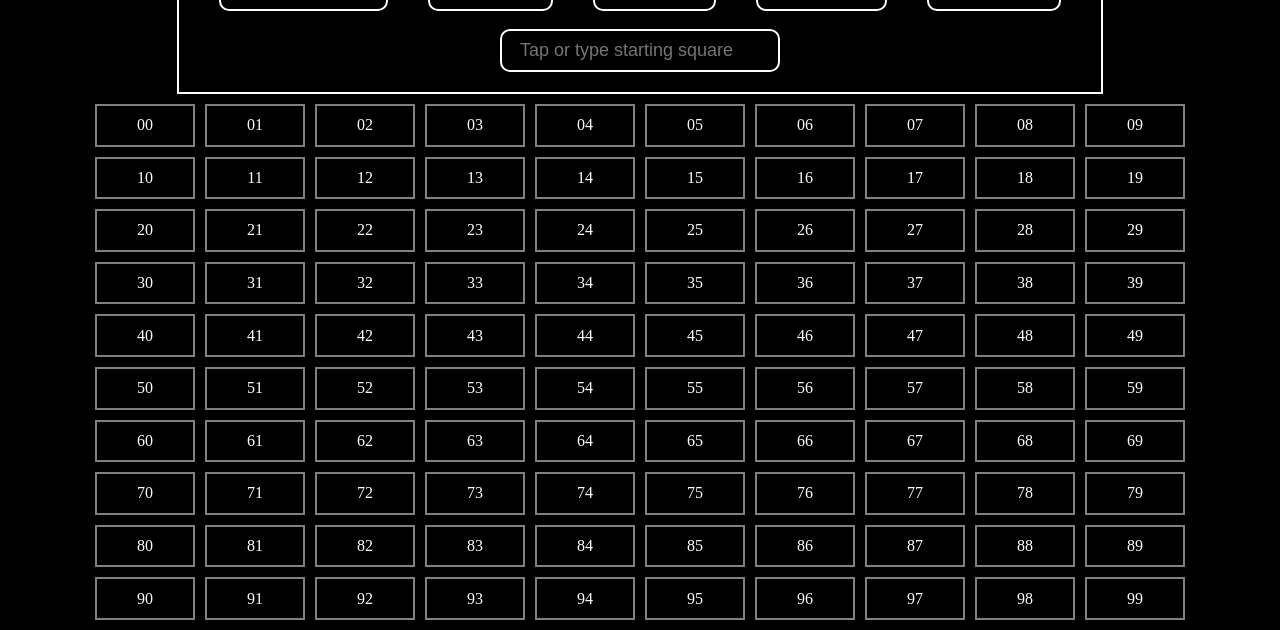
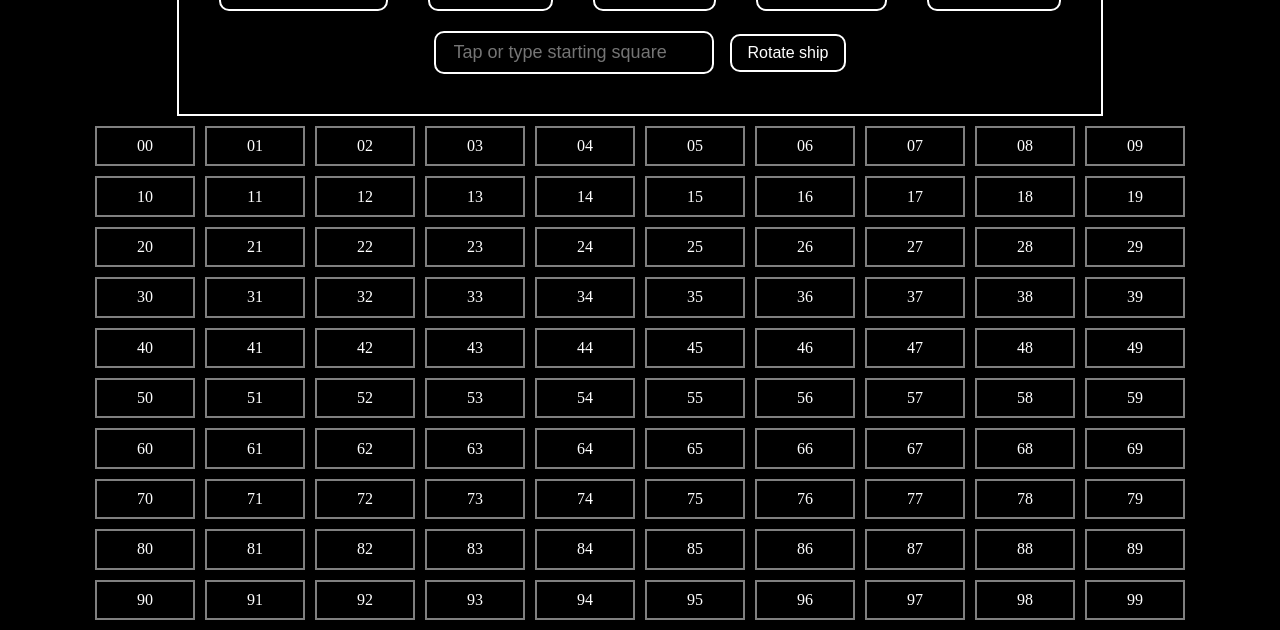
Before and after one commit to ilathem/battleship-top, a website built with webpack: page src/index.html in a window 1280 px wide. Both pictures are taken after a click on the button "Player". Shown: the part 170-800 px from the top of the page. Built offline with nearby package versions, Linux system fonts and the light colour scheme.

Commit message:
add rotate ship btn

```diff
--- a/src/driver.js
+++ b/src/driver.js
@@ -69,6 +69,11 @@ function renderShips(player, activeShip) {
   input.type = 'number';
   input.placeholder = 'Tap or type starting square';
   input.disabled = true;
+  const inputDiv = document.createElement('div');
+  inputDiv.classList.add('inputDiv');
+  const rotateBtn = document.createElement('button');
+  rotateBtn.innerText = 'Rotate ship';
+  rotateBtn.classList.add('rotateBtn');
   const ships = [
     {
       name: 'Aircraft Carrier',
@@ -108,7 +113,9 @@ function renderShips(player, activeShip) {
   }
   div.appendChild(p);
   div.appendChild(shipsDiv);
-  div.appendChild(input);
+  inputDiv.appendChild(input);
+  inputDiv.appendChild(rotateBtn);
+  div.appendChild(inputDiv);
   return div;
 }
 
--- a/src/index.css
+++ b/src/index.css
@@ -115,8 +115,34 @@ td:hover {
   border: 2px solid white;
   background-color: black;
   padding: .5em 1em;
-  margin-top: 1em;
   font-size: 1.125rem;
   border-radius: 10px;
   outline: none;
 }
+
+.inputDiv {
+  display: flex;
+  padding: 1em 1em;
+  align-items: center;
+}
+
+.rotateBtn {
+  margin-left: 1em;
+  background: none;
+  color: white;
+  border: 2px solid white;
+  border-radius: 10px;
+  padding: .5em 1em;
+  font-size: 1rem;
+  transition: transform 250ms, color 100ms;
+  cursor: pointer;
+}
+
+.rotateBtn:hover {
+  color: #00B4EA;
+  transform: rotate(-5deg);
+}
+
+.rotateBtn:active {
+  transform: rotate(5deg);
+}
```
